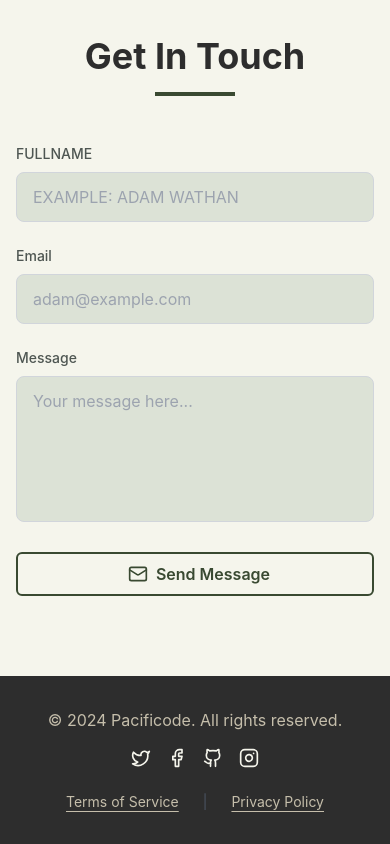
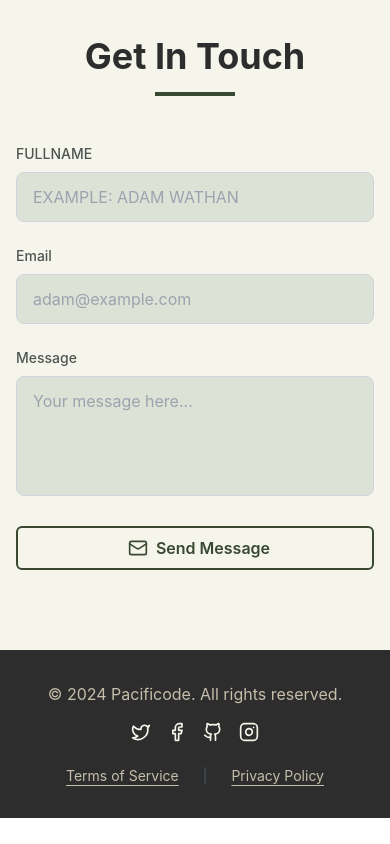
Before and after one commit to reeyahPacifiCode/pacificode-myPortfolio, a React (Vite) app: page / in a window 390 px wide. Shown: the part 4492-5336 px from the top of the page. After the commit the page ends 5310 px from the top, so only its background shows below. Built offline with nearby package versions, Linux system fonts and the light colour scheme.

Commit message:
UPDATE CHANGES FOR MOBILE RESPONSIVENES

```diff
--- a/src/components/Contact.jsx
+++ b/src/components/Contact.jsx
@@ -51,11 +51,21 @@ export default function Contact() {
   const handleTextareaChange = (e) => {
     const textarea = textareaRef.current;
     if (textarea) {
+      // Reset height to recalculate
       textarea.style.height = 'auto';
-      textarea.style.height = textarea.scrollHeight + 'px';
+      // Set to scrollHeight with a small buffer for mobile
+      const newHeight = textarea.scrollHeight;
+      textarea.style.height = newHeight + 'px';
     }
     setFormData({ ...formData, message: e.target.value });
   };
+
+  // Initialize textarea height on mount and when message changes externally
+  useEffect(() => {
+    if (textareaRef.current && formData.message === '') {
+      textareaRef.current.style.height = 'auto';
+    }
+  }, [formData.message]);
 
   const handleSubmit = async () => {
     // Validation
@@ -213,7 +223,8 @@ export default function Contact() {
                 onChange={handleTextareaChange}
                 rows={5}
                 disabled={isLoading}
-                className="w-full px-4 py-3 rounded-lg border border-gray-300 bg-[#DCE2D6] text-[#394931] dark:border-[#5d624c] dark:bg-[#9ca089] dark:text-[#2D2D2D] placeholder:text-gray-400 dark:placeholder:text-[#5d624c] focus:ring-2 focus:ring-[#4E5652] dark:focus:ring-[#4E5652]  focus:border-transparent outline-none transition resize-none disabled:opacity-50 disabled:cursor-not-allowed overflow-hidden min-h-[120px]"
+                className="w-full px-4 py-3 rounded-lg border border-gray-300 bg-[#DCE2D6] text-[#394931] dark:border-[#5d624c] dark:bg-[#9ca089] dark:text-[#2D2D2D] placeholder:text-gray-400 dark:placeholder:text-[#5d624c] focus:ring-2 focus:ring-[#4E5652] dark:focus:ring-[#4E5652]  focus:border-transparent outline-none transition-all resize-none disabled:opacity-50 disabled:cursor-not-allowed overflow-hidden min-h-[120px] max-h-[400px]"
+                style={{ fieldSizing: 'content' }}
               ></textarea>
             </div>
             <button
```
